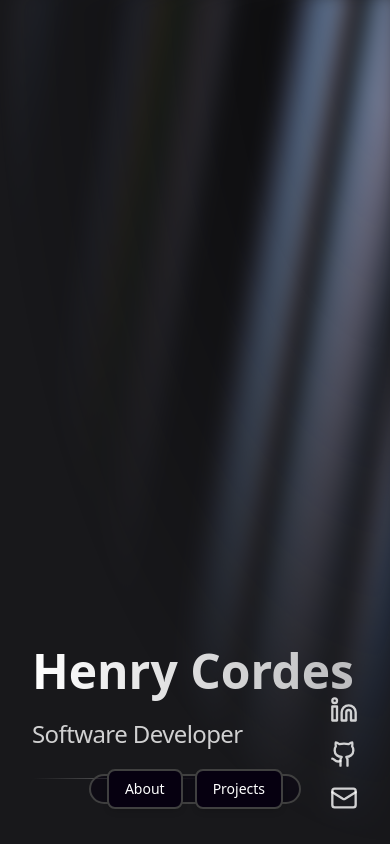
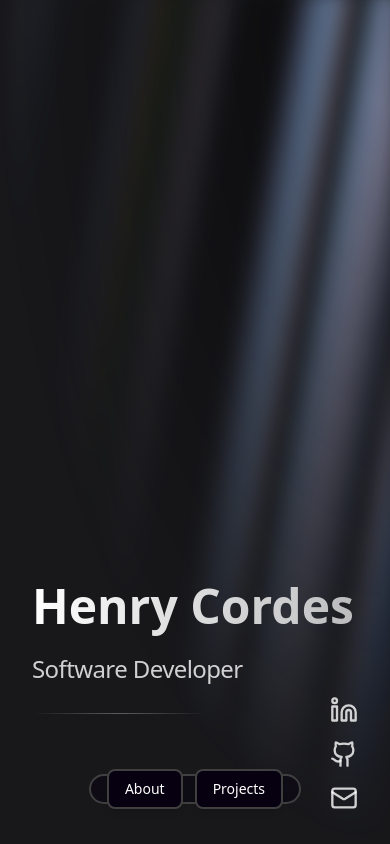
Before and after one commit to Hcordes6/hc-portfolio, a Next.js app: page / in a window 390 px wide. Built offline with nearby package versions, Linux system fonts and the light colour scheme.

Commit message:
fix: hero bottom padding

```diff
--- a/app/pages/about.tsx
+++ b/app/pages/about.tsx
@@ -79,7 +79,7 @@ export default function About() {
     return (
         <div className="w-full max-w-6xl mx-auto px-4 pb-8 space-y-8">
             {/* Hero */}
-            <section className="w-full min-h-screen mx-auto flex flex-col items-start justify-end pb-[20%] sm:pb-[10%] text-left">
+            <section className="w-full min-h-screen mx-auto flex flex-col items-start justify-end pb-[40%] sm:pb-[10%] text-left">
                 <h1 className="inline-block pb-1 text-5xl sm:text-6xl lg:text-7xl leading-[1.12] font-bold bg-linear-to-r from-white to-white/70 bg-clip-text text-transparent">
                     Henry Cordes
                 </h1>
```
